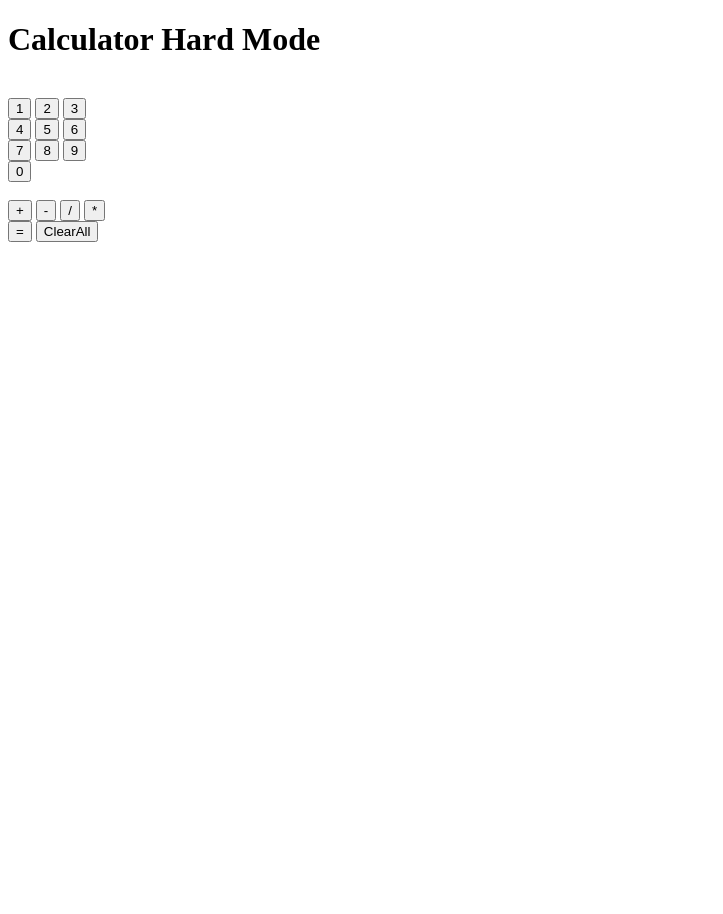
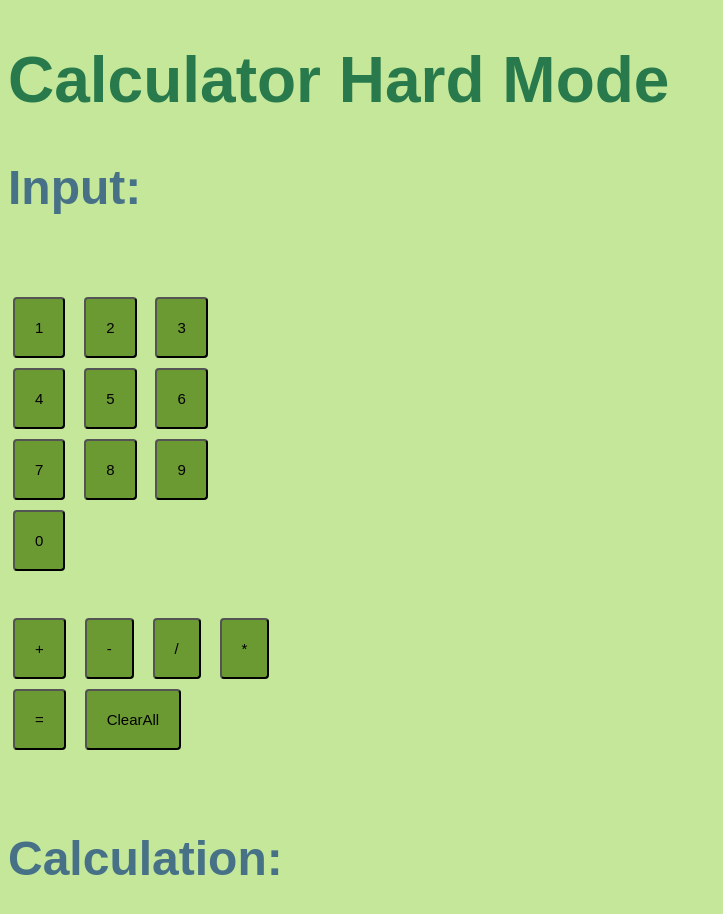
Before and after one commit to IanLehfeldt/calculator-hardmode, a website: page public/index.html in a window 1280 px wide. Shown: the whole page, without its empty margins (0-723 px from the left). Before the commit the page ends 800 px from the top, so only its background shows below. Drawn offline with Linux system fonts and the light colour scheme; no server answers.

Commit message:
messing with css

```diff
--- a/public/index.html
+++ b/public/index.html
@@ -8,6 +8,7 @@
     </head>
     <body>
         <h1> Calculator Hard Mode </h1>
+        <h2> Input: </h2>
         <div id='calculatorInput'></div>
         <br>
         <div id='numberButtons'>
@@ -36,6 +37,7 @@
             <button class='operators'>ClearAll</button>
         </div>
         <br>
+        <h2> Calculation: </h2>
         <div id='calculationDiv'></div>
     </body>
 </html>
--- a/public/styles.css
+++ b/public/styles.css
@@ -0,0 +1,22 @@
+button {
+    font-size: 15px;
+    padding: 20px;
+    border-radius: 4px;
+    margin: 5px;
+    background-color: #6b9a33;
+}
+
+h1 {
+    font-family: Arial, Helvetica, sans-serif;
+    color: #28794B;
+}
+
+h2{
+    color: #477186;
+}
+
+body {
+    font-family: Arial, Helvetica, sans-serif;
+    font-size: 2em;
+    background-color: #C4E79A;
+}
```
